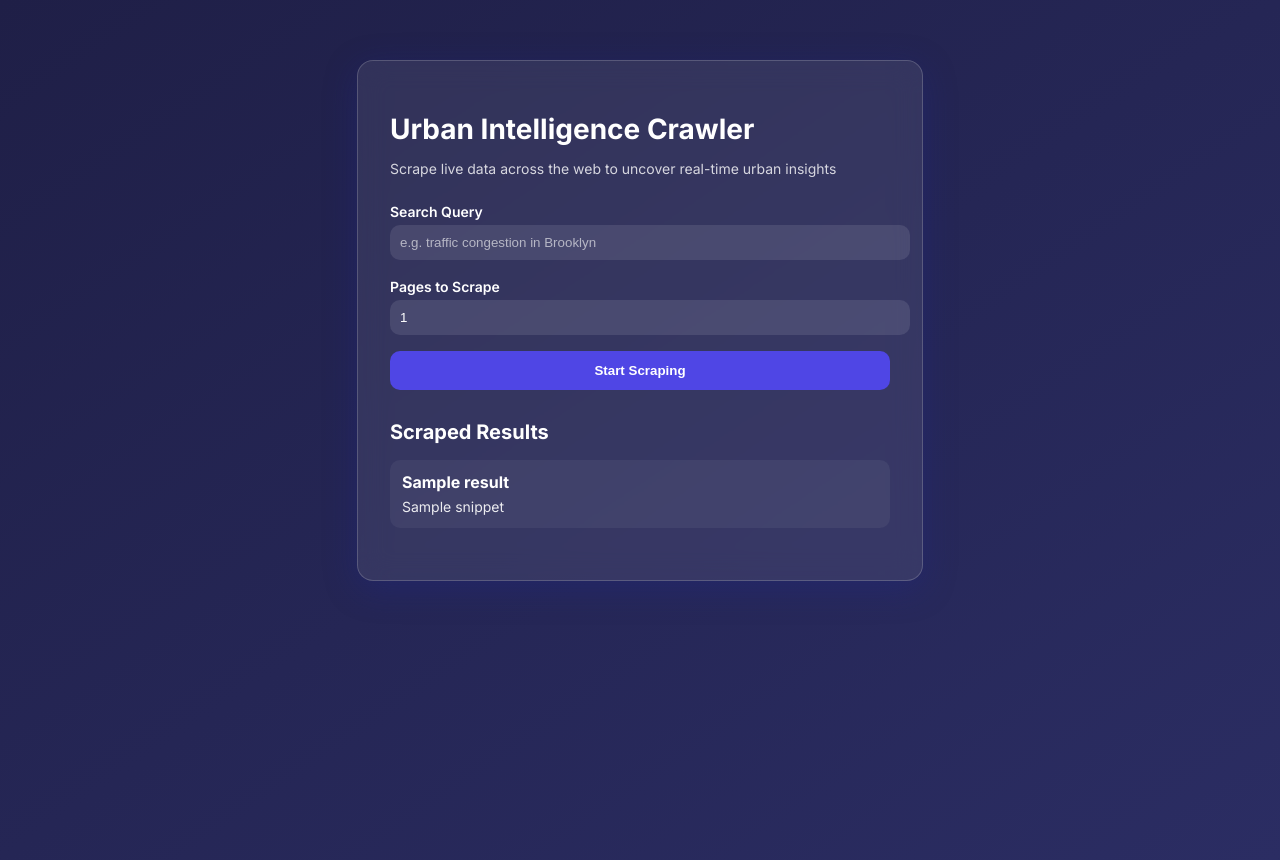
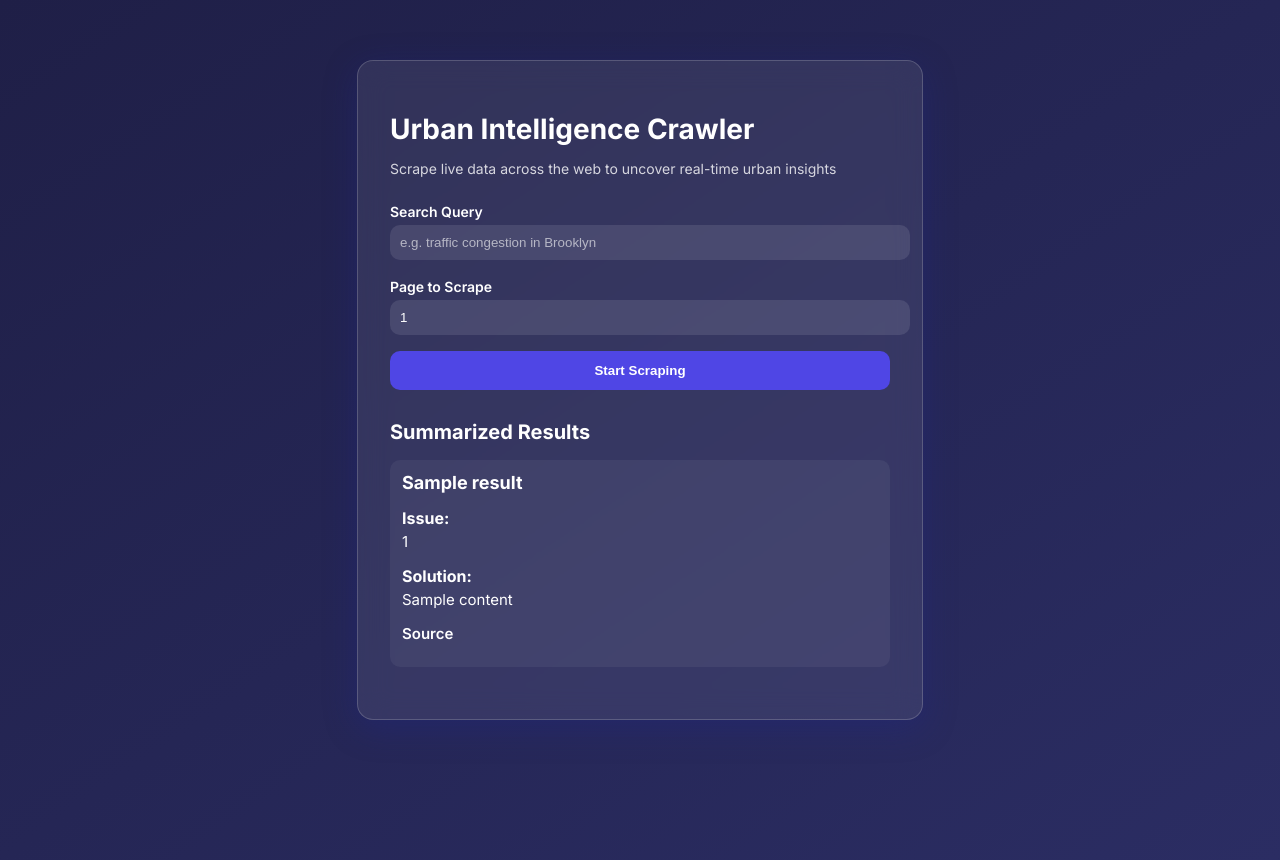
Before and after one commit to comboed/Urban-Data-Crawler, a Flask app: template templates/index.html in a window 1280 px wide. Run offline with Flask 3, Linux system fonts and the light colour scheme; the template is opened without the code that fills it: most values are stand-ins (such as "Sample title", 1, 10 or a date in 2020).

Commit message:
Finished Sumarizer

```diff
--- a/app.py
+++ b/app.py
@@ -1,9 +1,11 @@
+from flask import Flask, render_template, request
 from crawler import scraper
-
-# app.py
-from flask import Flask, render_template, request
+import summarizer
 
 app = Flask(__name__)
+
+google_scraper = scraper.Scraper(1, "CAP-B367787B6A0E5DEEE4186194F7C81372")
+summary = summarizer.Summarizer("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")
 
 @app.route("/", methods=["GET", "POST"])
 def index():
@@ -11,23 +13,12 @@ def index():
 
     if request.method == "POST":
         query = request.form.get("query")
-        pages = int(request.form.get("pages", 1))
+        page = int(request.form.get("page", 1))
 
-
-
-        # Placeholder: Replace this with your real scraping logic
-        # results = {
-        #     f"Result Title {i+1}": f"Snippet for result {i+1} on '{query}'"
-        #     for i in range(pages)
-        # }
+        scraped_data = google_scraper.lookup_query(query, page)
+        results = summary.process_scraped_data(scraped_data)
 
     return render_template("index.html", results=results)
 
 if __name__ == "__main__":
     app.run(debug=True)
-
-
-# if __name__ == "__main__":
-#     google_scraper = scraper.Scraper(1, "CAP-B367787B6A0E5DEEE4186194F7C81372")
-#     data =  google_scraper.lookup_query("test", 1)
-#     print(data)
--- a/templates/index.html
+++ b/templates/index.html
@@ -7,24 +7,23 @@
     <style>
         body {
             margin: 0;
-            padding: 0;
+            padding: 60px 0 0;
             font-family: 'Inter', sans-serif;
             background: linear-gradient(to bottom right, #1f1f47, #2b2d63);
             color: white;
             height: 100vh;
             display: flex;
             justify-content: center;
-            align-items: start;
-            padding-top: 60px;
+            align-items: flex-start;
         }
 
         .glass-container {
             background: rgba(255, 255, 255, 0.08);
-            box-shadow: 0 8px 32px 0 rgba(31, 38, 135, 0.37);
             backdrop-filter: blur(14px);
             -webkit-backdrop-filter: blur(14px);
             border-radius: 16px;
             border: 1px solid rgba(255, 255, 255, 0.18);
+            box-shadow: 0 8px 32px rgba(31, 38, 135, 0.37);
             padding: 32px;
             width: 500px;
             max-width: 90%;
@@ -51,8 +50,7 @@
         input[type="number"] {
             width: 100%;
             padding: 10px;
-            margin-bottom: 16px;
-            margin-top: 4px;
+            margin: 4px 0 16px;
             border: none;
             border-radius: 10px;
             background-color: rgba(255, 255, 255, 0.1);
@@ -90,20 +88,73 @@
 
         .result-item {
             margin-bottom: 20px;
-            background-color: rgba(255, 255, 255, 0.05);
             padding: 12px;
             border-radius: 10px;
+            background-color: rgba(255, 255, 255, 0.05);
+            transition: transform 0.3s ease, box-shadow 0.3s ease, background 0.3s ease;
+        }
+
+        .result-item:hover {
+            transform: translateY(-4px);
+            background-color: rgba(255, 255, 255, 0.08);
+            box-shadow: 0 6px 20px rgba(0, 0, 0, 0.25);
+        }
+
+        .result-item h3 {
+            margin-top: 0;
+            margin-bottom: 10px;
+            font-size: 18px;
         }
 
         .result-item strong {
+            color: #ffffff;
+            display: block;
             font-size: 16px;
-            display: block;
             margin-bottom: 4px;
+            transition: transform 0.3s ease, text-shadow 0.3s ease;
+            transform: scale(1);
+        }
+
+        .result-item:hover strong {
+            text-shadow: 0 0 6px rgba(255, 255, 255, 0.25),
+                         0 0 14px rgba(147, 197, 253, 0.4);
+            transform: scale(1.02);
         }
 
         .result-item span {
-            font-size: 14px;
-            opacity: 0.9;
+            color: #f8fafc; /* Brighter white with a hint of blue */
+            font-size: 15px;
+            transition: text-shadow 0.3s ease;
+        }
+
+        .result-item:hover span {
+            text-shadow: 0 0 4px rgba(255, 255, 255, 0.15);
+        }
+
+        .result-item p,
+        .result-item span {
+            color: #ffffff;          /* Pure white */
+            font-size: 15px;
+            opacity: 1 !important;   /* Force full opacity */
+            text-shadow: none;
+            margin-bottom: 12px;
+            }
+
+        .result-item a:hover {
+            text-decoration: underline;
+        }
+
+        .source-link {
+            color: #ffffff;
+            font-weight: 600;
+            font-size: 15px;
+            text-decoration: none;
+            transition: text-shadow 0.3s ease, color 0.3s ease;
+        }
+
+        .source-link:hover {
+            color: #ffffff;
+            text-shadow: 0 0 6px rgba(255, 255, 255, 0.4), 0 0 12px rgba(255, 255, 255, 0.2);
         }
     </style>
 </head>
@@ -116,20 +167,22 @@
             <label for="query">Search Query</label>
             <input type="text" name="query" placeholder="e.g. traffic congestion in Brooklyn" required>
 
-            <label for="pages">Pages to Scrape</label>
-            <input type="number" name="pages" value="1" min="1" max="5">
+            <label for="page">Page to Scrape</label>
+            <input type="number" name="page" value="1" min="1" max="9">
 
             <input type="submit" value="Start Scraping">
         </form>
 
         {% if results %}
         <div class="results">
-            <h2>Scraped Results</h2>
-            {% for title, snippet in results.items() %}
-                <div class="result-item">
-                    <strong>{{ title }}</strong>
-                    <span>{{ snippet }}</span>
-                </div>
+            <h2>Summarized Results</h2>
+            {% for title, content in results.items() %}
+            <div class="result-item">
+                <h3>{{ title }}</h3>
+                <p><strong>Issue:</strong> <span>{{ content[0] }}</span></p>
+                <p><strong>Solution:</strong> <span>{{ content[1] }}</span></p>
+                <p><a class="source-link" href="{{ content[2] }}" target="_blank">Source</a></p>
+            </div>
             {% endfor %}
         </div>
         {% endif %}
--- a/util.py
+++ b/util.py
@@ -7,9 +7,3 @@ def open_file(filename):
 def write_file(filename, content):
     with open(filename, "a+", encoding = "UTF-8") as file:
         file.write(content + "\n")
-
-def create_queue(data: dict):
-    data_queue = queue.Queue()
-    for key in data.keys():
-        data_queue.put([key, data[key]])
-    return data_queue
```
Also changed, not shown: main.py (added, +9 -0 lines), summarizer.py (+34 -7 lines), templates/style.css (+10 -0 lines).
